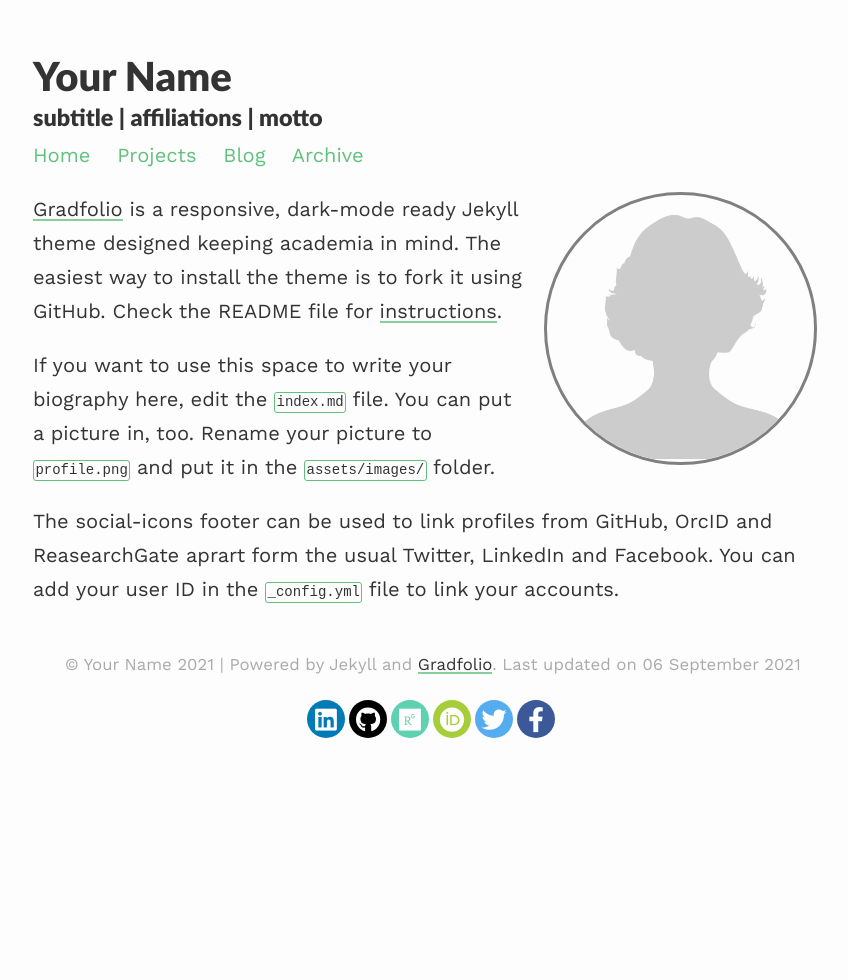
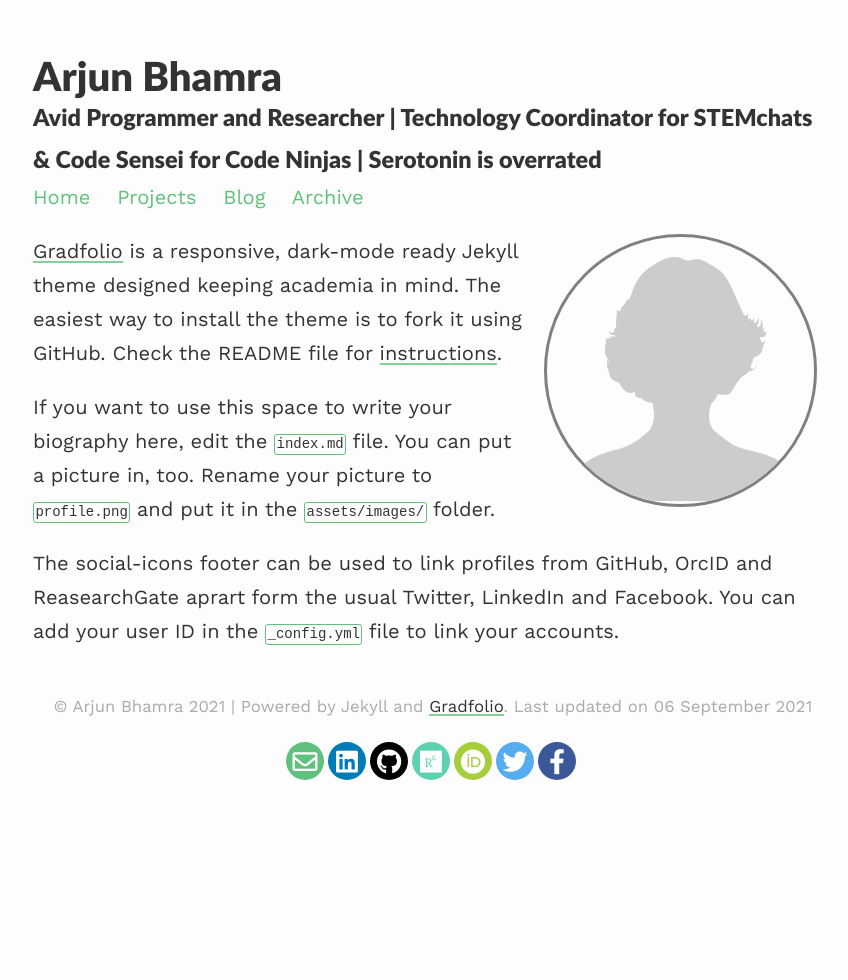
Before and after one commit to abhamra/cv, a Jekyll site: the page built from index.md, in a window 1280 px wide. Shown: the whole page, without its empty margins (207-1055 px from the left). Built offline with Jekyll 4.4.1, drawn with Linux system fonts in a browser that asks for light colours; nearby versions of some CDN libraries.

Commit message:
Update _config.yml

```diff
--- a/_config.yml
+++ b/_config.yml
@@ -1,11 +1,11 @@
 ### your site title here
 
-title: Your Name
-description: subtitle | affiliations | motto
+title: Arjun Bhamra
+description: Avid Programmer and Researcher | Technology Coordinator for STEMchats & Code Sensei for Code Ninjas | Serotonin is overrated
 
-baseurl: /gradfolio #name of GitHub repository
+baseurl: /cv #name of GitHub repository
 url: "" #custom url to be used instead of GitHub repository
-email: #
+email: arjun.bhamra25@gmail.com
 
 
 highlighter: rouge
```
